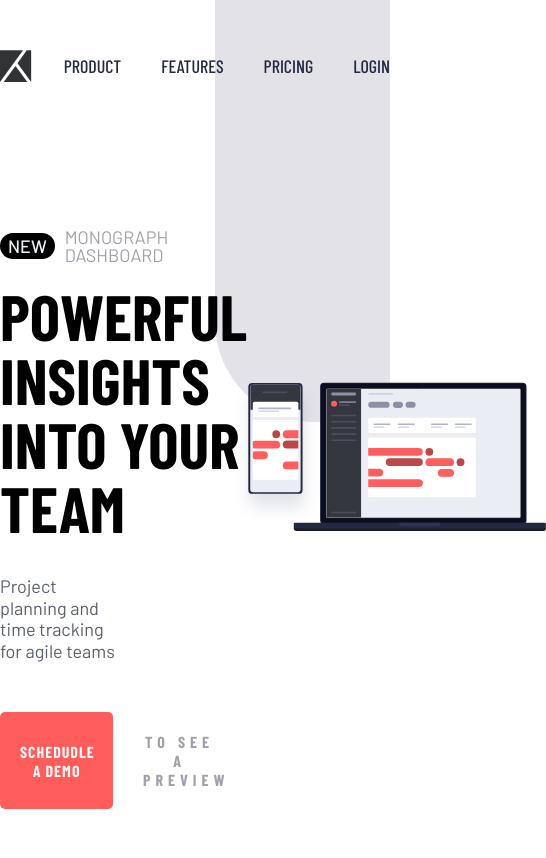
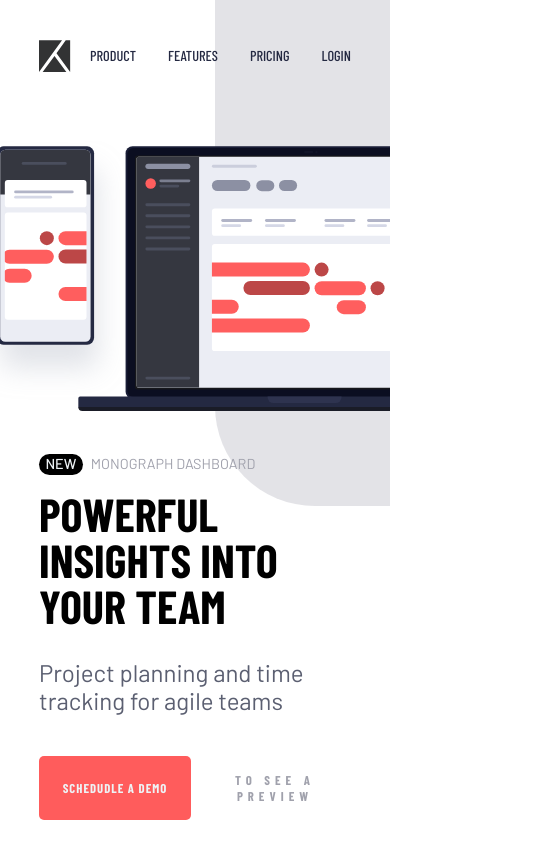
Before and after one commit to KNXCSdev/project-tracking-intro-component-master, a plain HTML site: page index.html in a window 390 px wide. Shown: the whole page, 546 px wide, since content can reach past the window. Drawn offline with nearby package versions, Linux system fonts and the light colour scheme; a web font is replaced by a local one.

Commit message:
Media Queries

```diff
--- a/main.scss
+++ b/main.scss
@@ -18,7 +18,10 @@
 //
 //- Family: [Barlow Condensed](https://fonts.google.com/specimen/Barlow+Condensed)
 //- Weights: 400, 700
-
+html,
+body {
+  overflow-x: hidden;
+}
 html {
   font-size: 62.5%;
 }
@@ -35,7 +38,7 @@ body {
   line-height: 1;
   height: 100vh;
   position: relative;
-  overflow: hidden;
+
   &::after {
     content: "";
     position: absolute;
@@ -62,12 +65,12 @@ nav {
 }
 
 .container {
-  max-width: 120rem;
+  max-width: 70%;
   margin: 0 auto;
 }
 
 .btn {
-  width: 45%;
+  width: 50%;
   border: none;
   border-radius: 5px;
   text-transform: uppercase;
@@ -157,6 +160,7 @@ nav {
     color: var(--description);
     margin-bottom: 5rem;
     width: 50%;
+    font-size: 1.8rem;
   }
 
   &__cta {
@@ -170,9 +174,100 @@ nav {
     top: 40%; /* Center the image vertically relative to the hero section */
     transform: translateY(-40%); /* Adjusts vertical centering */
     width: 80%; /* Adjust as needed */
+    height: 70%;
     img {
       width: 100%;
       height: auto;
     }
   }
 }
+
+@media only screen and (max-width: 90em) {
+  .hero {
+    &__dashboard {
+      flex-basis: 55%;
+    }
+
+    &__img {
+      img {
+        width: 70rem;
+      }
+    }
+  }
+}
+
+@media only screen and (max-width: 75em) {
+  .container {
+    max-width: 80%;
+  }
+  .hero {
+    &__dashboard {
+      flex-basis: 60%;
+    }
+  }
+}
+
+@media only screen and (max-width: 70em) {
+  html {
+    font-size: 55%;
+  }
+}
+
+@media only screen and (max-width: 60em) {
+  body {
+    &::after {
+      height: 70%;
+    }
+  }
+  .hero {
+    flex-direction: column;
+    gap: 5rem;
+    padding: 3.6rem 0;
+    &__dashboard {
+      flex-basis: 60%;
+      order: 2;
+    }
+
+    &__description {
+      font-size: 3rem;
+      width: 100%;
+    }
+
+    .btn {
+      padding: 2rem 0;
+    }
+
+    &__img {
+      width: 70rem !important;
+      position: static;
+      transform: translateX(10%);
+      width: 100%;
+      order: 1;
+
+      img {
+        width: 90rem;
+      }
+    }
+  }
+}
+
+@media only screen and (max-width: 40em) {
+  body {
+    &::after {
+      height: 60%;
+    }
+  }
+  html {
+    font-size: 50%;
+  }
+  .primary-heading {
+    font-size: 5.8rem;
+  }
+  .hero {
+    &__img {
+      img {
+        width: 100%;
+      }
+    }
+  }
+}
```
Also changed, not shown: css/main.css.
